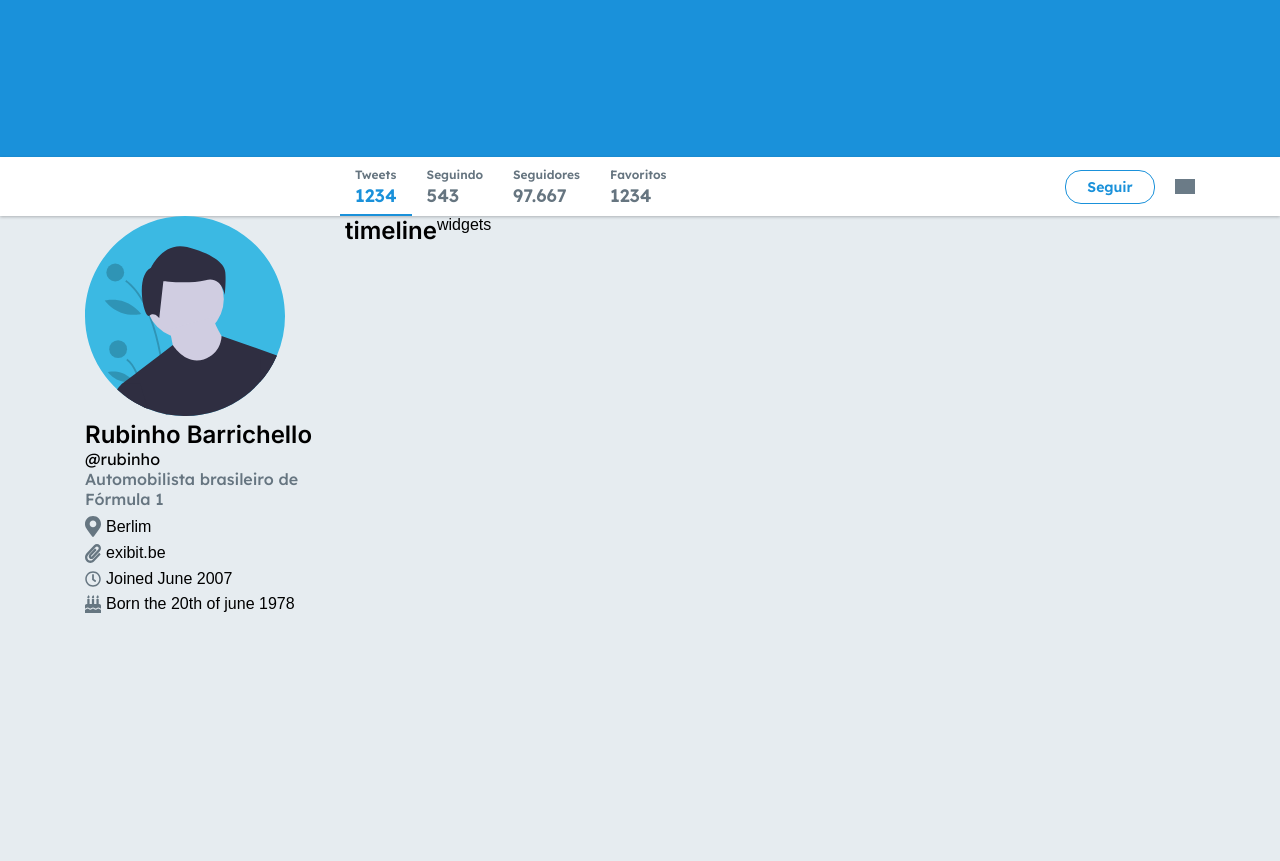
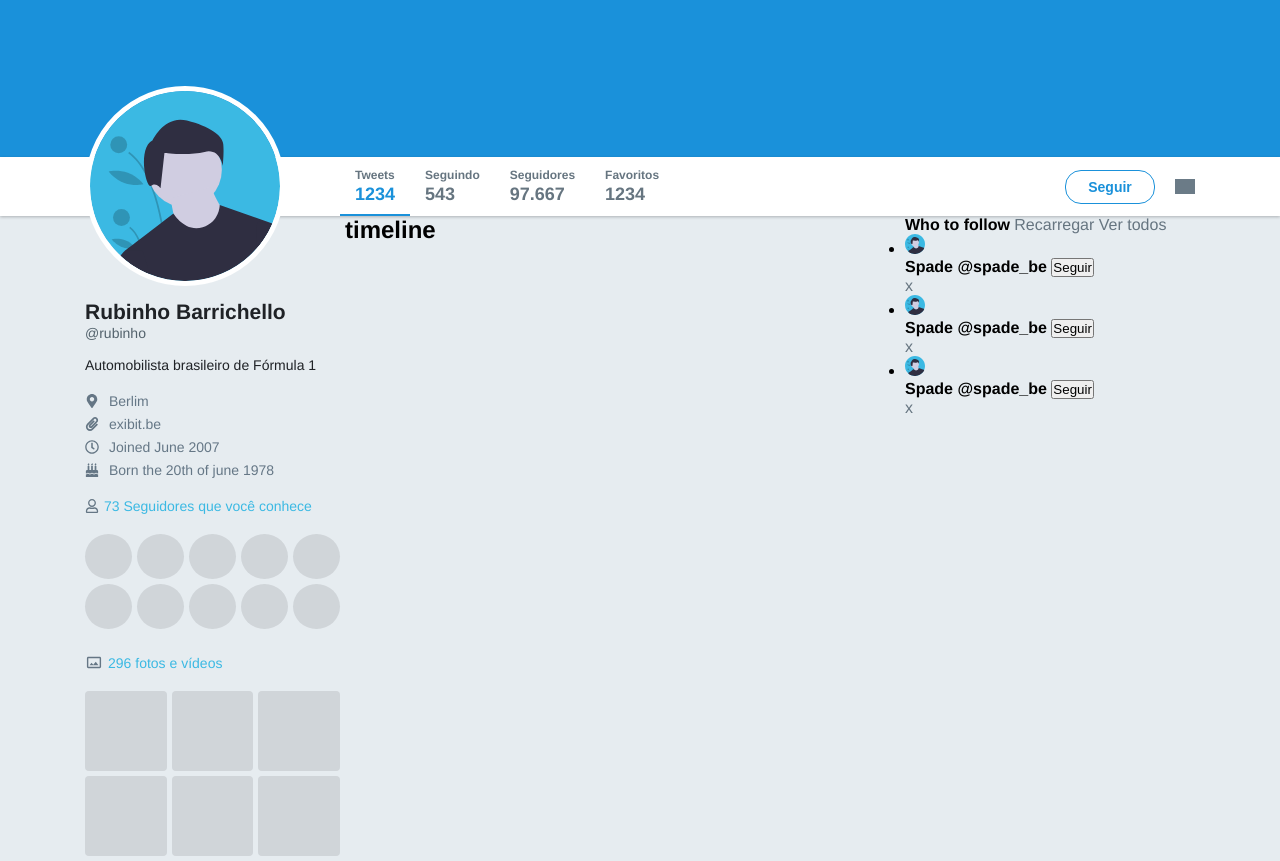
Before and after one commit to rodrigotaveiraa/feed-twitter, a plain HTML site: page index.html in a window 1280 px wide. Shown: the part 269-1130 px from the top of the page. Before the commit the page ends 882 px from the top, so only its background shows below. Drawn offline with Linux system fonts and the light colour scheme; grey boxes are pictures that could not be loaded.

Commit message:
atualização profile

```diff
--- a/index.html
+++ b/index.html
@@ -88,7 +88,7 @@
         <h1>Rubinho Barrichello</h1>
         <span>@rubinho</span>
         <p>Automobilista brasileiro de Fórmula 1</p>
-        <ul>
+        <ul class="list">
           <li>
             <img src="/assets/map-marker-alt-solid.svg" alt="localização" />
             Berlim
@@ -106,11 +106,84 @@
             Born the 20th of june 1978
           </li>
         </ul>
+
+        <div class="widget followers">
+          <strong> <img src="/assets/user-regular.svg" alt="usuários" />73 Seguidores que você conhece</strong>
+          <ul>
+            <li></li>
+            <li></li>
+            <li></li>
+            <li></li>
+            <li></li>
+            <li></li>
+            <li></li>
+            <li></li>
+            <li></li>
+            <li></li>
+          </ul>
+        </div>
+
+        <div class="widget images">
+          <strong><img src="/assets/images.svg" alt="images" />296 fotos e vídeos</strong>
+          <ul>
+            <li></li>
+            <li></li>
+            <li></li>
+            <li></li>
+            <li></li>
+            <li></li>
+          </ul>
+        </div>
       </aside>
+
       <section class="timeline">
         <h1>timeline</h1>
       </section>
-      <aside class="widgets">widgets</aside>
+
+      <aside class="widgets">
+        <div class="widget follow">
+          <div class="title">
+            <strong>Who to follow</strong>
+            <a href="#">Recarregar</a>
+            <a href="#">Ver todos</a>
+          </div>
+
+          <ul>
+            <li>
+              <div class="profile">
+                <img src="/assets/user.svg" alt="Avatar" />
+                <div class="info">
+                  <strong>Spade <span>@spade_be</span></strong>
+                  <button>Seguir</button>
+                </div>
+              </div>
+              <a href="#">x</a>
+            </li>
+            <li>
+              <div class="profile">
+                <img src="/assets/user.svg" alt="Avatar" />
+                <div class="info">
+                  <strong>Spade <span>@spade_be</span></strong>
+                  <button>Seguir</button>
+                </div>
+              </div>
+              <a href="#">x</a>
+            </li>
+            <li>
+              <div class="profile">
+                <img src="/assets/user.svg" alt="Avatar" />
+                <div class="info">
+                  <strong>Spade <span>@spade_be</span></strong>
+                  <button>Seguir</button>
+                </div>
+              </div>
+              <a href="#">x</a>
+            </li>
+          </ul>
+        </div>
+
+        <div class="widget trends"></div>
+      </aside>
     </div>
   </body>
 </html>
--- a/styles.css
+++ b/styles.css
@@ -10,21 +10,21 @@
 
 body {
   background: #e6ecf0;
+  font-family: "Helvetica Neue", "Helvetica", Arial, sans-serif;
   text-rendering: optimizeLegibility !important;
   -webkit-font-smoothing: antialiased !important;
-  font-family: sans-serif;
 }
 
-h1,
+/* h1,
 h2,
 h3,
 h4,
 h5,
 h6 {
   font-family: Inter, sans-serif;
-}
+} */
 
-input,
+/* input,
 a,
 p,
 button,
@@ -32,7 +32,7 @@ strong,
 span,
 small {
   font-family: Lexend, sans-serif;
-}
+} */
 
 input,
 button {
@@ -85,12 +85,10 @@ header#main-header nav ul {
 header#main-header nav a {
   display: flex;
   align-items: center;
+  gap: 7px;
 }
 
 header#main-header nav ul li {
-  display: flex;
-  align-items: center;
-
   font-size: 13px;
   color: #667580;
   font-weight: bold;
@@ -100,7 +98,6 @@ header#main-header nav ul li {
 }
 
 header#main-header nav ul li img {
-  margin-right: 7px;
   filter: invert(48%) sepia(24%) saturate(267%) hue-rotate(163deg) brightness(88%) contrast(87%);
 }
 
@@ -229,6 +226,7 @@ div.bar .content ul li.active strong {
 div.bar .content .actions {
   display: flex;
   align-items: center;
+  gap: 20px;
 }
 
 div.bar .content .actions img {
@@ -248,8 +246,6 @@ div.bar .content .actions button {
   border: 1px solid var(--azul);
   color: var(--azul);
   border-radius: 16px;
-
-  margin-right: 20px;
 }
 
 div.wrapper-content {
@@ -261,39 +257,114 @@ div.wrapper-content aside.profile {
 }
 
 div.wrapper-content aside.profile img {
-  width: 16px;
+  width: 14px;
+  height: 14px;
 }
 
 div.wrapper-content aside.profile img#user {
+  height: 200px;
   width: 200px;
+  border: 5px solid #fff;
+  border-radius: 50%;
+  margin-top: -130px;
+}
+
+div.wrapper-content aside.profile h1 {
+  font-size: 21px;
+  color: #1f2226;
+  margin-top: 10px;
 }
 
 div.wrapper-content aside.profile span {
-  font-weight: 400;
+  font-size: 14px;
+  color: #53626c;
 }
 
 div.wrapper-content aside.profile p {
-  font-weight: 500;
-  color: #667580;
+  color: #1f2226;
+  font-size: 14px;
+  margin-top: 15px;
 }
 
-div.wrapper-content aside.profile ul li {
+div.wrapper-content aside.profile ul {
+  margin-top: 20px;
+  list-style: none;
+}
+
+div.wrapper-content aside.profile ul.list li {
+  font-size: 14px;
+  color: #657786;
+
+  display: flex;
+  align-items: center;
+  gap: 10px;
+  margin-top: 7px;
+}
+
+div.wrapper-content aside.profile ul.list li:first-child {
+  margin: 0;
+}
+
+div.wrapper-content aside.profile ul.list li img {
+  filter: invert(48%) sepia(9%) saturate(849%) hue-rotate(165deg) brightness(91%) contrast(85%);
+}
+
+div.wrapper-content aside.profile .widget {
+  margin-top: 20px;
+}
+
+div.wrapper-content aside.profile .widget strong {
+  font-weight: normal;
+  color: #3bb9e3;
+  font-size: 14px;
   display: flex;
   align-items: center;
   gap: 5px;
-  margin-top: 7px;
 }
 
-div.wrapper-content aside.profile ul li img {
-  filter: invert(48%) sepia(24%) saturate(267%) hue-rotate(163deg) brightness(88%) contrast(87%);
-  font-size: 15px;
+div.wrapper-content aside.profile .widget strong img {
+  filter: invert(48%) sepia(9%) saturate(849%) hue-rotate(165deg) brightness(91%) contrast(85%);
 }
 
-div.wrapper-content aside.profile ul li span {
-  color: #667580;
-  font-size: 15px;
+div.wrapper-content aside.profile .followers ul {
+  display: flex;
+  align-content: flex-start;
+  flex-wrap: wrap;
 }
 
-div.wrapper-content aside.profile ul li a {
-  color: blue;
+div.wrapper-content aside.profile .followers ul li {
+  height: 45px;
+  width: 45px;
+  border-radius: 50%;
+  background: #d0d5d9;
+  margin: 0 5px 5px 0;
+  flex: 1 0 auto;
 }
+
+div.wrapper-content aside.profile .images ul {
+  display: flex;
+  align-content: flex-start;
+  flex-wrap: wrap;
+}
+
+div.wrapper-content aside.profile .images ul li {
+  height: 80px;
+  width: 80px;
+  border-radius: 4px;
+  background: #d0d5d9;
+  margin: 0 5px 5px 0;
+  flex: 1 0 auto;
+}
+
+div.wrapper-content aside.profile .images strong img {
+  height: 17px;
+  width: 18px;
+}
+
+div.wrapper-content .timeline {
+  flex: 1;
+}
+
+div.wrapper-content aside.widgets {
+  width: 290px;
+}
```
Also changed, not shown: assets/images.svg (added), assets/user-regular.svg (added).
